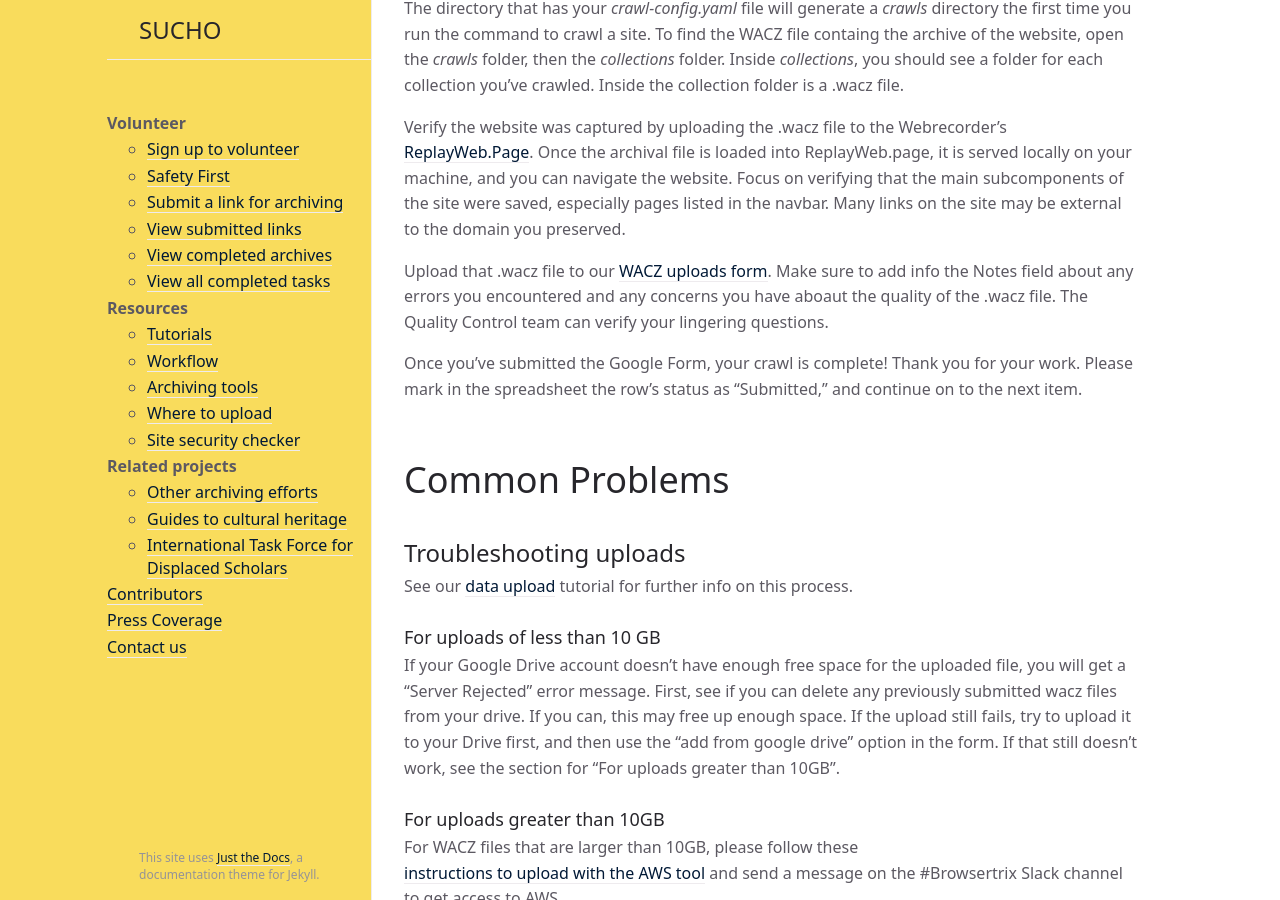
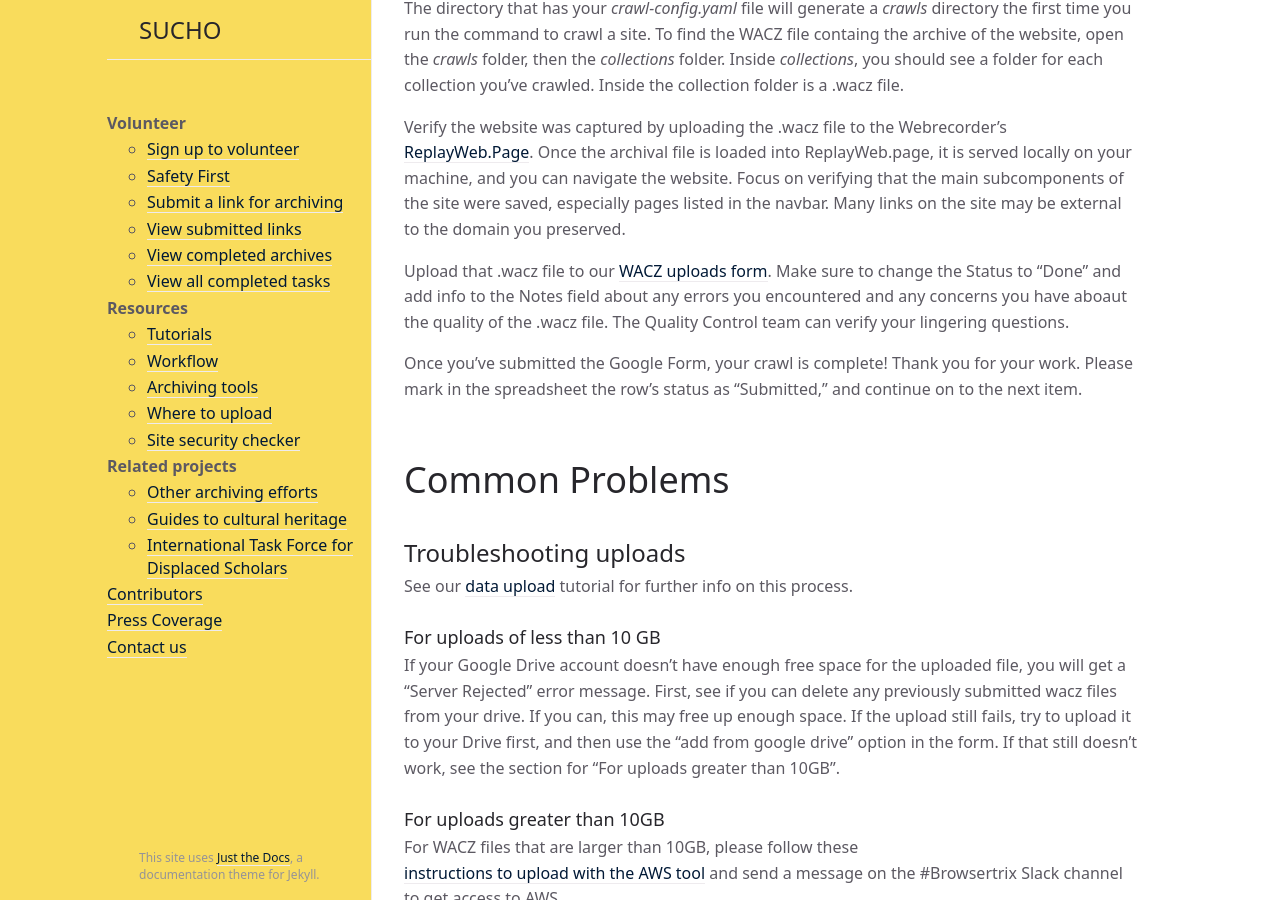
Before and after one commit to sucho-archiving/sucho-archiving.github.io, a Jekyll site: the page built from browsertrix.md, in a window 1280 px wide and 900 px high, scrolled down 4701 px. Built offline with Jekyll 4.4.1, drawn with Linux system fonts in a browser that asks for light colours.

Commit message:
Update browsertrix.md

```diff
--- a/browsertrix.md
+++ b/browsertrix.md
@@ -129,7 +129,7 @@ The directory that has your *crawl-config.yaml* file will generate a *crawls* di
 
 Verify the website was captured by uploading the .wacz file to the Webrecorder's [ReplayWeb.Page](https://replayweb.page/). Once the archival file is loaded into ReplayWeb.page, it is served locally on your machine, and you can navigate the website. Focus on verifying that the main subcomponents of the site were saved, especially pages listed in the navbar. Many links on the site may be external to the domain you preserved.
 
-Upload that .wacz file to our [WACZ uploads form](https://forms.gle/N18MxWgoHtPB2xpz8). Make sure to add info the Notes field about any errors you encountered and any concerns you have aboaut the quality of the .wacz file. The Quality Control team can verify your lingering questions.
+Upload that .wacz file to our [WACZ uploads form](https://forms.gle/N18MxWgoHtPB2xpz8). Make sure to change the Status to "Done" and add info to the Notes field about any errors you encountered and any concerns you have aboaut the quality of the .wacz file. The Quality Control team can verify your lingering questions.
 
 Once you've submitted the Google Form, your crawl is complete! Thank you for your work.  Please mark in the spreadsheet the row's status as "Submitted," and continue on to the next item.
 
```
